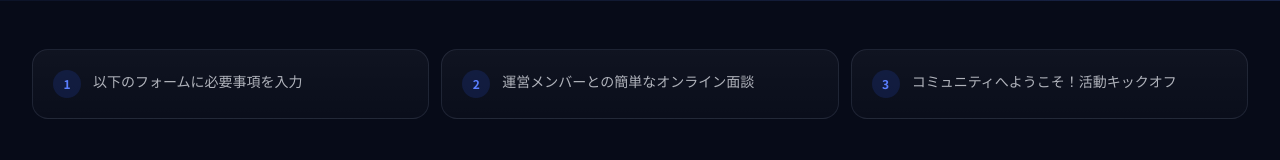
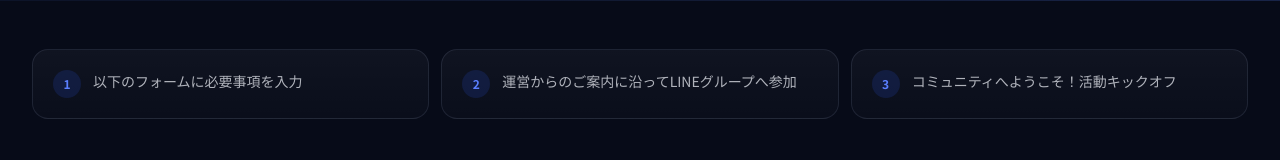
Before and after one commit to fumaichihara/student-community-connect, a React (Vite) app: page /join in a window 1280 px wide. Shown: the part 377-537 px from the top of the page. Built offline with nearby package versions, Linux system fonts and the light colour scheme.

Commit message:
Update JoinUs.jsx

```diff
--- a/src/pages/JoinUs.jsx
+++ b/src/pages/JoinUs.jsx
@@ -5,7 +5,7 @@ import { SITE } from '../data/site.js'
 
 const steps = [
   '以下のフォームに必要事項を入力',
-  '運営メンバーとの簡単なオンライン面談',
+  '運営からのご案内に沿ってLINEグループへ参加',
   'コミュニティへようこそ！活動キックオフ',
 ]
 
```
